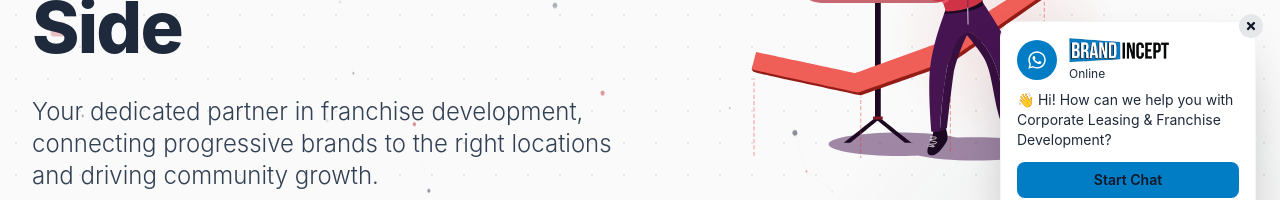
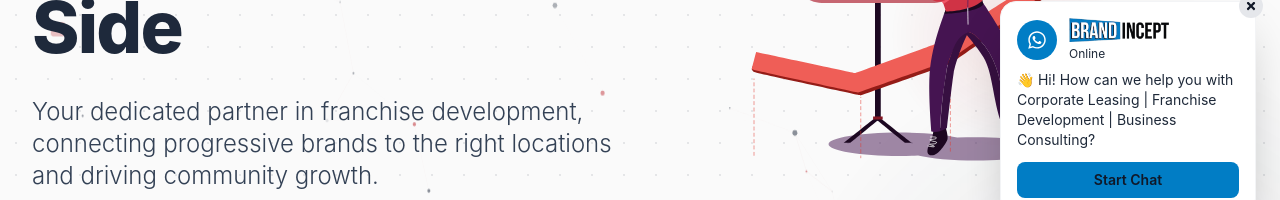
Before and after one commit to DevanshPrajapati28/brandincept-frontend, a React (Vite) app: page / in a window 1280 px wide. Shown: the part 481-681 px from the top of the page. Built offline with nearby package versions, Linux system fonts and the light colour scheme; no server answers.

Commit message:
Update FloatingWhatsApp.jsx

```diff
--- a/src/components/FloatingWhatsApp.jsx
+++ b/src/components/FloatingWhatsApp.jsx
@@ -1,118 +1,3 @@
-// import { useState, useEffect } from "react";
-// import { motion, AnimatePresence } from "framer-motion";
-// import { FaWhatsapp, FaTimes } from "react-icons/fa";
-
-// const FloatingButtons = () => {
-//   const [showPopup, setShowPopup] = useState(false);
-//   const [isVisible, setIsVisible] = useState(false);
-
-//   useEffect(() => {
-//     // Show button after scrolling down 300px
-//     const handleScroll = () => {
-//       if (window.scrollY > 0) {
-//         setIsVisible(true);
-//       } else {
-//         setIsVisible(false);
-//       }
-//     };
-
-//     window.addEventListener("scroll", handleScroll);
-
-//     // Auto show popup after 5 seconds
-//     const timer = setTimeout(() => {
-//       setShowPopup(true);
-//     }, 5000);
-
-//     return () => {
-//       window.removeEventListener("scroll", handleScroll);
-//       clearTimeout(timer);
-//     };
-//   }, []);
-
-//   const phoneNumber = "917666307146"; // Without + and country code
-//   const message = "Hi! I'd like to order from Mahesh Pavbhaji";
-//   const whatsappUrl = `https://wa.me/${phoneNumber}?text=${encodeURIComponent(message)}`;
-
-//   return (
-//     <>
-//       <AnimatePresence>
-//         {isVisible && (
-//           <motion.div
-//             initial={{ scale: 0, opacity: 0 }}
-//             animate={{ scale: 1, opacity: 1 }}
-//             exit={{ scale: 0, opacity: 0 }}
-//             transition={{ type: "spring", stiffness: 260, damping: 20 }}
-//             className="fixed bottom-6 right-6 z-50"
-//           >
-//             {/* Popup Message */}
-//             <AnimatePresence>
-//               {showPopup && (
-//                 <motion.div
-//                   initial={{ opacity: 0, y: 20, scale: 0.8 }}
-//                   animate={{ opacity: 1, y: 0, scale: 1 }}
-//                   exit={{ opacity: 0, y: 20, scale: 0.8 }}
-//                   className="absolute bottom-20 right-0 bg-white rounded-2xl shadow-2xl p-4 w-64 border border-gray-100"
-//                 >
-//                   <button
-//                     onClick={() => setShowPopup(false)}
-//                     className="absolute -top-2 -right-2 w-6 h-6 bg-gray-200 rounded-full flex items-center justify-center hover:bg-gray-300 transition-colors"
-//                   >
-//                     <FaTimes className="text-xs" />
-//                   </button>
-//                   <div className="flex items-center gap-3 mb-2">
-//                     <div className="w-10 h-10 bg-green-500 rounded-full flex items-center justify-center">
-//                       <FaWhatsapp className="text-white text-xl" />
-//                     </div>
-//                     <div>
-//                       <h4 className="font-bold text-sm">Brand Incept</h4>
-//                       <p className="text-xs text-gray-500">Online</p>
-//                     </div>
-//                   </div>
-//                   <p className="text-sm text-gray-600 mb-3">
-//                     👋 Hi! How can we help you today?
-//                   </p>
-//                   <a
-//                     href={whatsappUrl}
-//                     target="_blank"
-//                     rel="noopener noreferrer"
-//                     className="block text-center bg-green-500 text-white text-sm font-semibold py-2 rounded-lg hover:bg-green-600 transition-colors"
-//                   >
-//                     Start Chat
-//                   </a>
-//                 </motion.div>
-//               )}
-//             </AnimatePresence>
-
-//             {/* WhatsApp Button */}
-//             <motion.a
-//               href={whatsappUrl}
-//               target="_blank"
-//               rel="noopener noreferrer"
-//               whileHover={{ scale: 1.1, rotate: 5 }}
-//               whileTap={{ scale: 0.9 }}
-//               onMouseEnter={() => setShowPopup(true)}
-//               className="flex items-center justify-center w-14 h-14 bg-linear-to-r from-green-500 to-green-600 text-white rounded-full shadow-2xl hover:shadow-green-500/50 transition-all duration-300 relative overflow-hidden group"
-//             >
-//               <motion.div
-//                 animate={{ scale: [1, 1.2, 1] }}
-//                 transition={{ duration: 2, repeat: Infinity }}
-//                 className="absolute inset-0 bg-white/20 rounded-full"
-//               />
-//               <FaWhatsapp className="text-3xl relative z-10 group-hover:rotate-12 transition-transform" />
-
-//               {/* Notification Dot */}
-//               <span className="absolute -top-1 -right-1 w-4 h-4 bg-red-500 rounded-full border-2 border-white animate-pulse" />
-//             </motion.a>
-//           </motion.div>
-//         )}
-//       </AnimatePresence>
-//     </>
-//   );
-// };
-
-// export default FloatingButtons;
-
-
 import { useState } from "react";
 import { motion, AnimatePresence } from "framer-motion";
 import { FaWhatsapp, FaTimes } from "react-icons/fa";
@@ -167,7 +52,7 @@ const FloatingWhatsApp = () => {
             </div>
 
             <p className="text-sm text-gray-800 mb-3">
-              👋 Hi! How can we help you with Corporate Leasing & Franchise Development?
+              👋 Hi! How can we help you with Corporate Leasing | Franchise Development | Business Consulting?
             </p>
             <a
               href={whatsappUrl}
```
